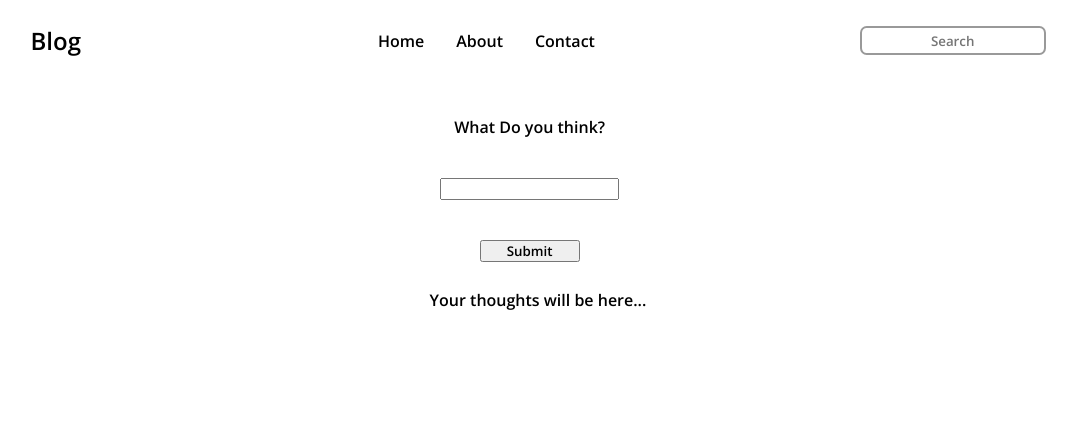
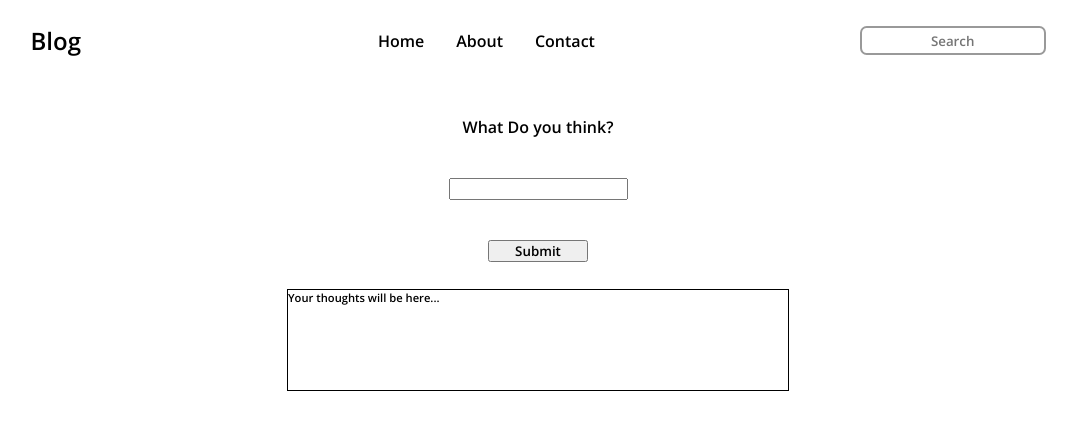
Before and after one commit to Nicolaas0/mini-micro-blog, a React (Create React App) app: page / in a window 1280 px wide. Shown: the top 430 px of the page, without its empty margins (102-1179 px from the left). Built offline with nearby package versions, Linux system fonts and the light colour scheme.

Commit message:
styling for result

```diff
--- a/src/index.css
+++ b/src/index.css
@@ -13,7 +13,11 @@
 }
 
 .content{
+  display: flex;
+  flex-direction: column;
   align-self: center;
+  justify-content: center;
+  align-items: center;
   margin-top: 1em;
 }
 
@@ -52,6 +56,7 @@ form{
   flex-direction: column;
   justify-content:space-evenly;
   align-items: center;
+
   margin-top: 1em;
 }
 
@@ -66,3 +71,13 @@ form input{
 .form .container label{
   font-size: 1em;
 }
+
+.result{
+  width: 500px;
+  height: 100px;
+  border: 1px solid black;
+}
+
+.result p{
+  font-size: 0.7em;
+}
```
